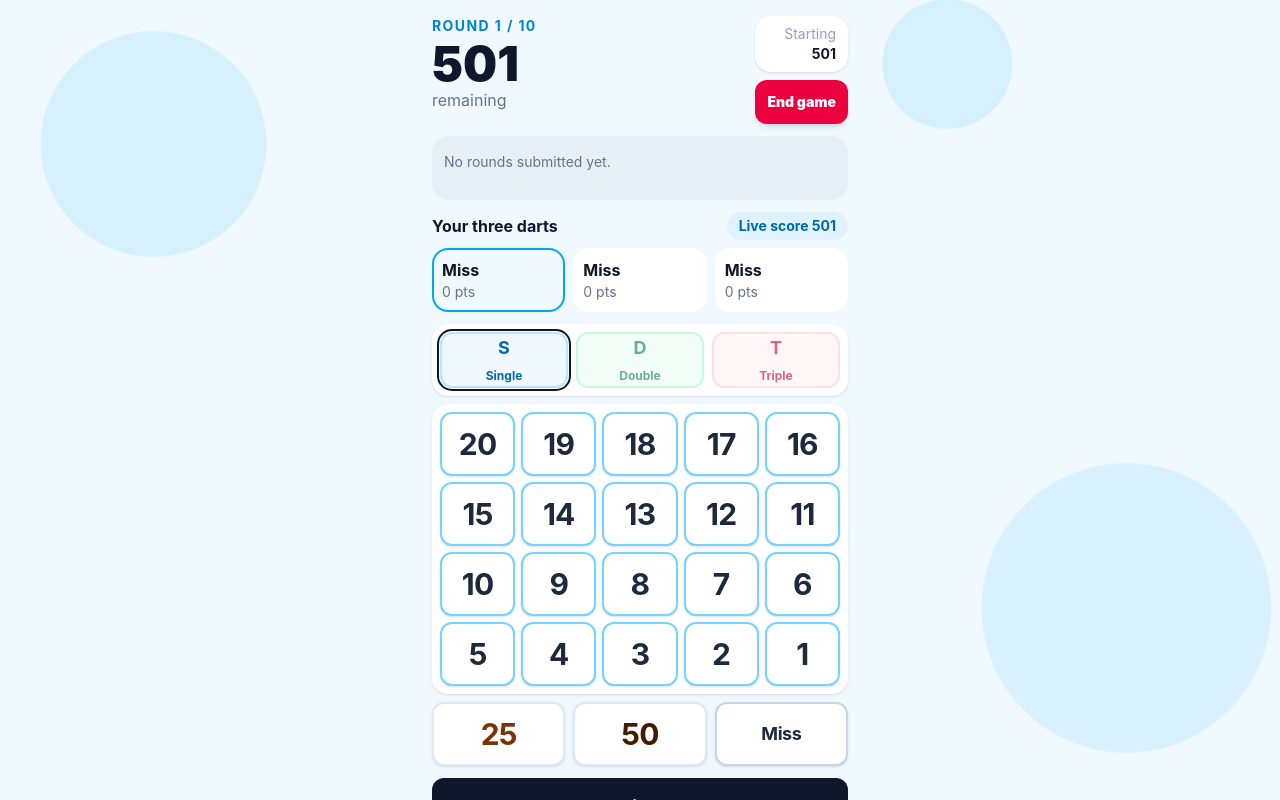
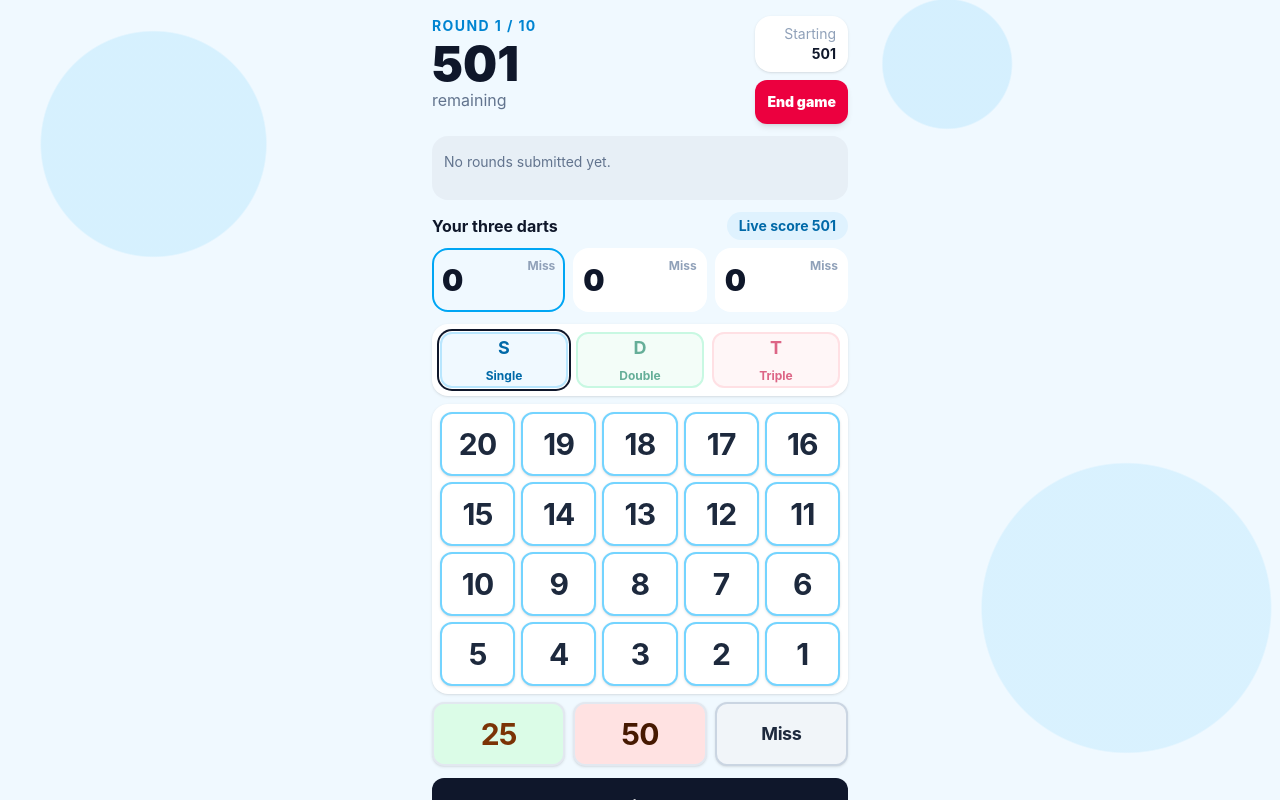
Before and after one commit to netxph/trix, a React (Vite) app: page / in a window 1280 px wide. Both pictures are taken after a click on the button "Start run". Built offline with nearby package versions, Linux system fonts and the light colour scheme.

Commit message:
layout more

```diff
--- a/src/App.tsx
+++ b/src/App.tsx
@@ -3,7 +3,7 @@ import { clearRun, loadRun, saveRun } from './db/store'
 import { dartLabel, bullDart, miss, numberDart, type Dart, type Multiplier, type Run } from './game/types'
 import { endGame, newRun, nextGame, runStatistics, submitRound } from './game/rules'
 
-const button = 'rounded-xl border border-slate-200 bg-white px-3 py-3 text-center shadow-sm active:scale-95 disabled:opacity-40'
+const button = 'rounded-xl border border-slate-200 px-3 py-3 text-center shadow-sm active:scale-95 disabled:opacity-40'
 const practiceMessages = ['Good morning, how about a round of darts today?', 'Ready to sharpen your game with a round today?', 'A little practice today can make a big difference.', 'How about taking a few minutes to practice today?']
 
 export function Setup({ onStart, onUpdate }: { onStart: (score: number, rounds: number) => void; onUpdate?: (() => void) | null }) {
@@ -25,7 +25,7 @@ function DartPicker({ onPick }: { onPick: (dart: Dart) => void }) {
     <div className="mt-2 rounded-2xl bg-white p-2 shadow-sm">
       <div className="grid grid-cols-5 gap-1.5">{boardNumbers.map(value => <button key={value} aria-label={`${multiplierName} ${value}`} className={`min-h-16 rounded-xl border-2 bg-white px-1 font-sans text-3xl font-bold tracking-tight text-slate-800 shadow-sm active:scale-95 ${multiplier === 1 ? 'border-sky-300' : multiplier === 2 ? 'border-emerald-300' : 'border-rose-300'}`} onClick={() => onPick(numberDart(value, multiplier))}>{value}</button>)}</div>
     </div>
-    <div className="mt-2 grid grid-cols-3 gap-2"><button className={`${button} min-h-16 border-2 border-amber-300 bg-amber-50 text-3xl font-bold tracking-tight text-amber-900`} onClick={() => onPick(bullDart(false))}>25</button><button className={`${button} min-h-16 border-2 border-amber-300 bg-amber-100 text-3xl font-bold tracking-tight text-amber-950`} onClick={() => onPick(bullDart(true))}>50</button><button className={`${button} min-h-16 border-2 border-slate-300 bg-slate-100 text-lg font-bold tracking-tight text-slate-800`} onClick={() => onPick(miss())}>Miss</button></div>
+    <div className="mt-2 grid grid-cols-3 gap-2"><button className={`${button} min-h-16 border-2 border-amber-300 bg-green-100 text-3xl font-bold tracking-tight text-amber-900`} onClick={() => onPick(bullDart(false))}>25</button><button className={`${button} min-h-16 border-2 border-amber-300 bg-red-100 text-3xl font-bold tracking-tight text-amber-950`} onClick={() => onPick(bullDart(true))}>50</button><button className={`${button} min-h-16 border-2 border-slate-300 bg-slate-100 text-lg font-bold tracking-tight text-slate-800`} onClick={() => onPick(miss())}>Miss</button></div>
   </div>
 }
 
@@ -44,7 +44,7 @@ function Play({ run, onChange, onEnd }: { run: Run; onChange: (run: Run) => void
         {[...game.rounds].reverse().map(round => <div className="flex items-center justify-between rounded-lg bg-white px-2.5 py-2 shadow-sm" key={round.number}><div><b className="text-sm">Round {round.number}</b><p className="text-xs text-slate-500">{round.darts.map(dartLabel).join(' · ')}</p></div><span className={round.busted ? 'text-sm font-bold text-rose-500' : 'text-sm font-bold text-sky-700'}>{round.busted ? 'Bust · 0' : `−${round.scored}`}</span></div>)}
       </div>
     </section>
-    <section className="mt-3 shrink-0"><div className="mb-2 flex items-center justify-between"><h2 className="font-bold">Your three darts</h2><span className="rounded-full bg-sky-100 px-3 py-1 text-sm font-bold text-sky-700">Live score {liveScore}</span></div><div className="grid grid-cols-3 gap-2">{draft.map((dart, index) => <button key={index} aria-label={`Dart ${index + 1} ${dartLabel(dart)}`} className={`rounded-2xl border-2 p-2 text-left ${selected === index ? 'border-sky-500 bg-sky-50' : 'border-transparent bg-white'}`} onClick={() => setSelected(index)}><b>{dartLabel(dart)}</b><span className="block text-sm text-slate-500">{dart.score} pts</span></button>)}</div></section>
+    <section className="mt-3 shrink-0"><div className="mb-2 flex items-center justify-between"><h2 className="font-bold">Your three darts</h2><span className="rounded-full bg-sky-100 px-3 py-1 text-sm font-bold text-sky-700">Live score {liveScore}</span></div><div className="grid grid-cols-3 gap-2">{draft.map((dart, index) => <button key={index} aria-label={`Dart ${index + 1} ${dartLabel(dart)}`} className={`relative flex min-h-16 items-center rounded-2xl border-2 p-2 text-left ${selected === index ? 'border-sky-500 bg-sky-50' : 'border-transparent bg-white'}`} onClick={() => setSelected(index)}><span className="absolute right-2 top-2 text-xs font-bold text-slate-400">{dartLabel(dart)}</span><b className="text-3xl font-black">{dart.kind === 'miss' ? 0 : dart.score}</b></button>)}</div></section>
     <section className="mt-3 shrink-0"><DartPicker onPick={pick} /></section>
     <button className="mt-3 w-full shrink-0 rounded-xl bg-slate-900 px-4 py-4 font-black text-white" onClick={submit}>Submit round</button>
     {confirmEnd && <div className="fixed inset-0 z-10 flex items-center justify-center bg-slate-950/50 px-5" role="presentation"><div className="w-full max-w-sm rounded-2xl bg-white p-5 shadow-2xl" role="dialog" aria-modal="true" aria-labelledby="end-game-title"><h2 id="end-game-title" className="text-xl font-black">End this game?</h2><p className="mt-2 text-slate-600">This game will count as a loss.</p><div className="mt-5 grid grid-cols-2 gap-2"><button className="rounded-xl border border-slate-200 px-4 py-3 font-bold" onClick={() => setConfirmEnd(false)}>Cancel</button><button aria-label="Confirm end game" className="rounded-xl bg-rose-600 px-4 py-3 font-black text-white" onClick={() => { setConfirmEnd(false); onEnd() }}>End game</button></div></div></div>}
@@ -54,7 +54,7 @@ function Play({ run, onChange, onEnd }: { run: Run; onChange: (run: Run) => void
 function Result({ run, onNext, onNew }: { run: Run; onNext: () => void; onNew: () => void }) {
   const game = run.currentGame; const stats = useMemo(() => runStatistics(run), [run]); const won = game.status === 'checkout'
   return <main className="mx-auto flex h-dvh max-w-md flex-col overflow-y-auto px-4 py-4">
-    <div className={`shrink-0 rounded-3xl p-5 text-white ${won ? 'bg-emerald-600' : 'bg-slate-900'}`}><p className="text-sm font-bold uppercase tracking-widest text-white/70">Game complete</p><h1 className="mt-1 text-4xl font-black">{won ? 'Congratulations!' : 'Sorry, not this time.'}</h1><p className="mt-1 text-white/80">{won ? 'You checked out!' : game.status === 'ended' ? 'You ended the game.' : `You finished with ${game.remaining} remaining.`}</p></div>
+    {won ? <div className="flex items-center gap-3"><div className="flex-1 rounded-2xl bg-green-600 p-3 text-white"><h1 className="text-3xl font-black">Congratulations!</h1><p className="mt-1 text-white/80">You checked out!</p></div><img className="h-20 w-20 shrink-0" src="./owl.svg" alt="Owl congratulating you" /></div> : <div className="flex items-center gap-3"><div className="flex-1 rounded-2xl bg-red-600 p-3 text-white"><h1 className="whitespace-nowrap text-2xl font-black">Sorry. Try again?</h1><p className="mt-1 text-sm text-white/80">You’ve got this!</p></div><img className="h-20 w-20 shrink-0" src="./owl.svg" alt="Owl comforting you" /></div>}
     <section className="mt-4 shrink-0"><h2 className="mb-2 text-xl font-black">Your statistics</h2><div className="grid grid-cols-2 gap-2">{[['Round average', stats.average.toFixed(1)], ['Best round', stats.bestRound], ['Darts thrown', stats.totalDarts], ['Highest dart', stats.highestDart], ['Checkout', `${stats.checkoutPercentage.toFixed(0)}%`], ['Attempts', stats.checkoutAttempts], ['Wins', `${stats.wins}/${stats.wins + stats.losses}`], ['Winning percentage', `${stats.winningPercentage.toFixed(0)}%`]].map(([label, value]) => <div className="rounded-xl bg-white p-3 shadow-sm" key={label as string}><p className="text-sm text-slate-500">{label}</p><b className="text-xl">{value}</b></div>)}</div><div className="mt-2 rounded-xl bg-white p-3 shadow-sm"><p className="mb-1 font-bold">Shot breakdown</p><p className="text-sm text-slate-600">Singles {stats.singles} · Doubles {stats.doubles} · Triples {stats.triples}</p><p className="text-sm text-slate-600">Bulls {stats.bulls} · Misses {stats.misses}</p></div></section>
     <section className="mt-3 flex min-h-24 flex-1 flex-col overflow-hidden rounded-2xl bg-slate-200/60 p-2"><h2 className="mb-1 px-1 text-lg font-black">Round scores</h2><div className="min-h-0 flex-1 space-y-1.5 overflow-y-auto overscroll-contain pr-1">{game.rounds.map(round => <div className="flex justify-between rounded-lg bg-white px-3 py-2 shadow-sm" key={round.number}><span>Round {round.number}</span><b>{round.busted ? 'Bust · 0' : round.scored}</b></div>)}</div></section>
     <div className="mt-3 grid grid-cols-2 gap-2"><button className="rounded-xl bg-sky-500 px-4 py-4 font-black text-slate-950" onClick={onNext}>Next game</button><button className="rounded-xl bg-slate-900 px-4 py-4 font-black text-white" onClick={onNew}>New run</button></div>
```
